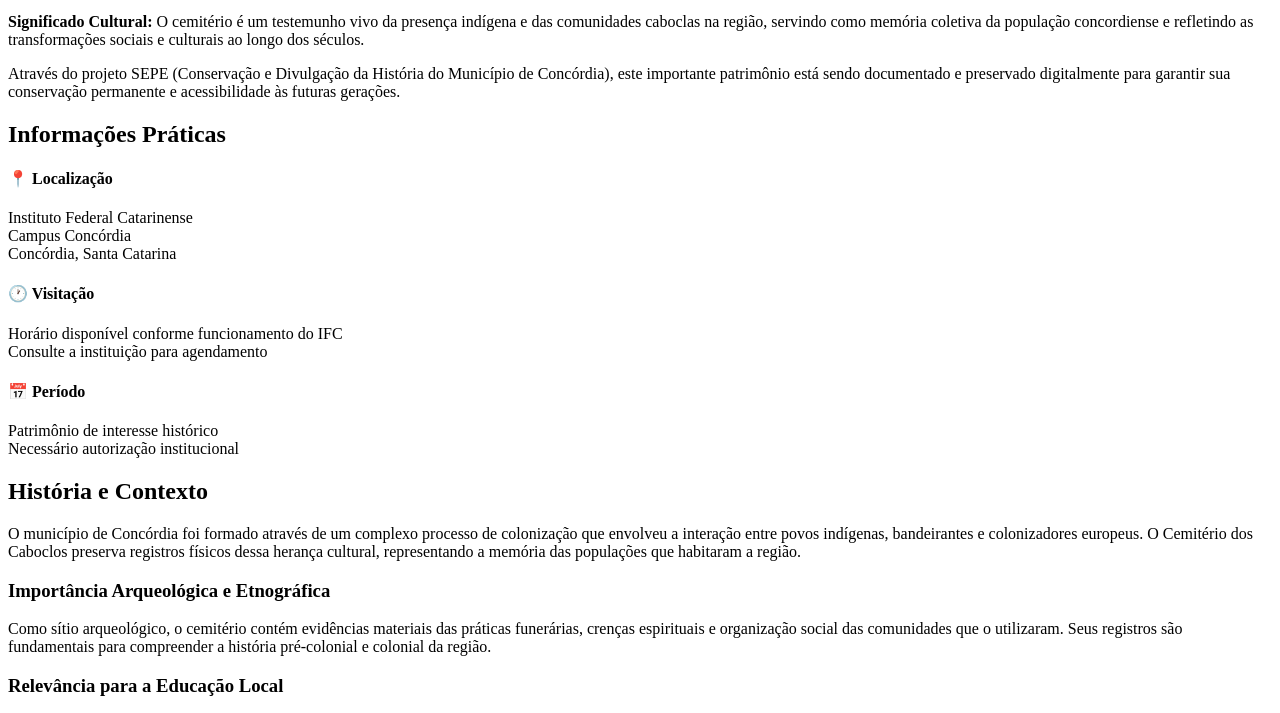
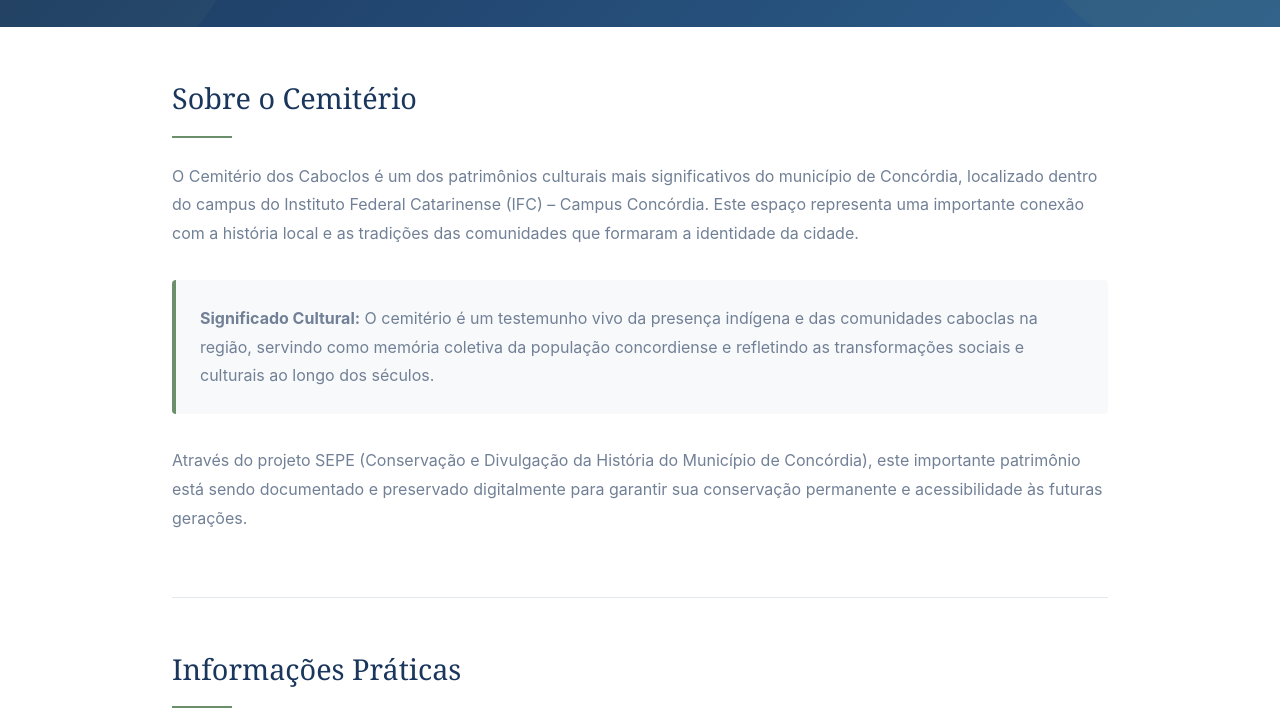
Before and after one commit to pedrotaviorossato-hub/A-CONSERVA-O-DA-HIST-RIA-DE-CONC-RDIA-, a plain HTML site: page paginas/cemiterio.html in a window 1280 px wide. Shown: the part 334-1047 px from the top of the page. Drawn offline with Linux system fonts and the light colour scheme; the site is published under a folder, as on GitHub Pages, so addresses that start at the root find nothing.

Commit message:
arrumando

```diff
--- a/paginas/cemiterio.html
+++ b/paginas/cemiterio.html
@@ -4,7 +4,7 @@
     <meta charset="UTF-8">
     <meta name="viewport" content="width=device-width, initial-scale=1.0">
     <title>Cemitério dos Caboclos - SEPE</title>
-    <link rel="stylesheet" href="/pasta css/style.css">
+    <link rel="stylesheet" href="../pasta css/style.css">
 </head>
 
 <body>
--- a/paginas/imagens_cemiterio.html
+++ b/paginas/imagens_cemiterio.html
@@ -4,7 +4,7 @@
     <meta charset="UTF-8">
     <meta name="viewport" content="width=device-width, initial-scale=1.0">
     <title>Galeria de Imagens - Cemitério dos Caboclos | SEPE</title>
-    <link rel="stylesheet" href="/pasta css/style.css">
+    <link rel="stylesheet" href="../pasta css/style.css">
 </head>
 
 <body>
```
